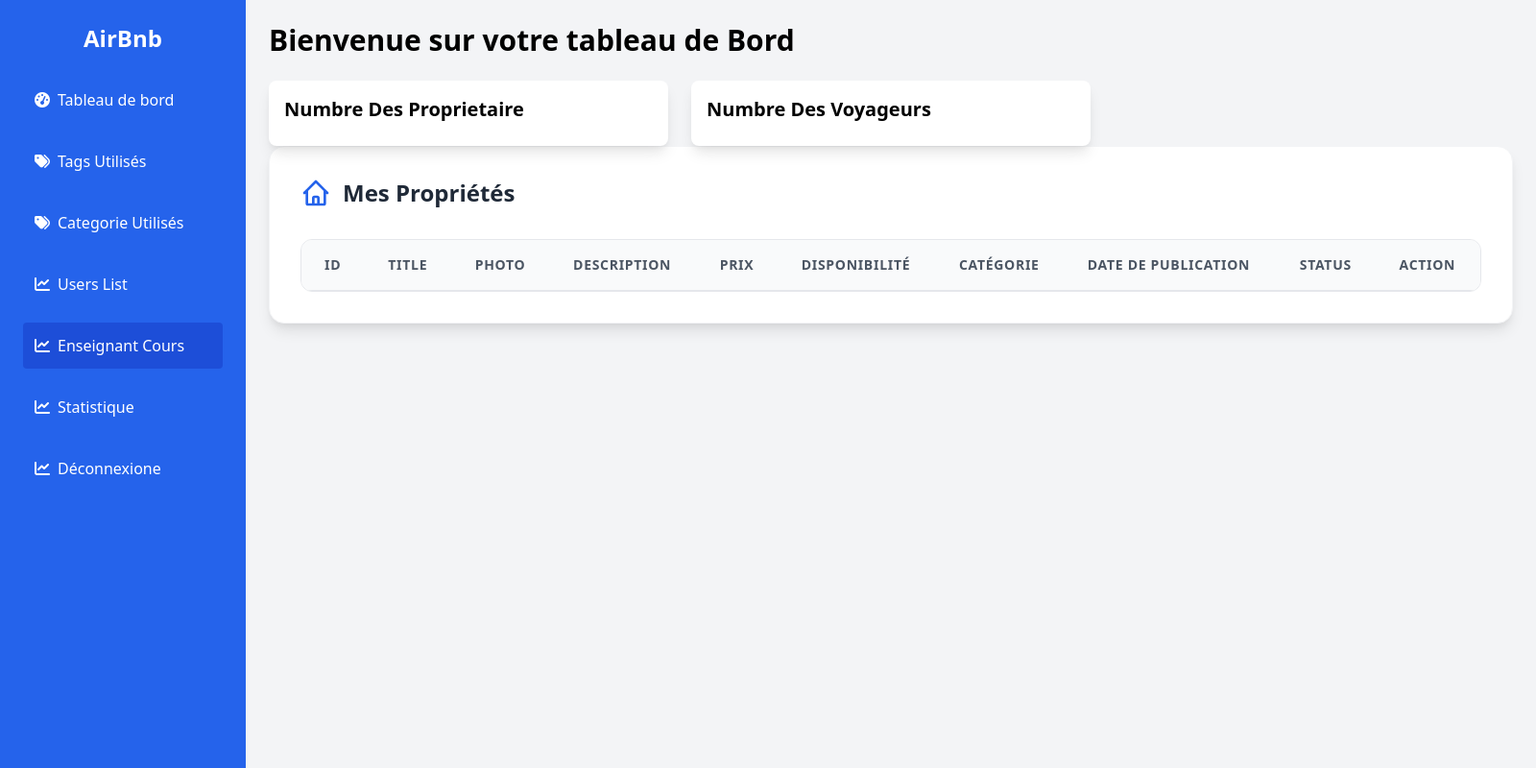
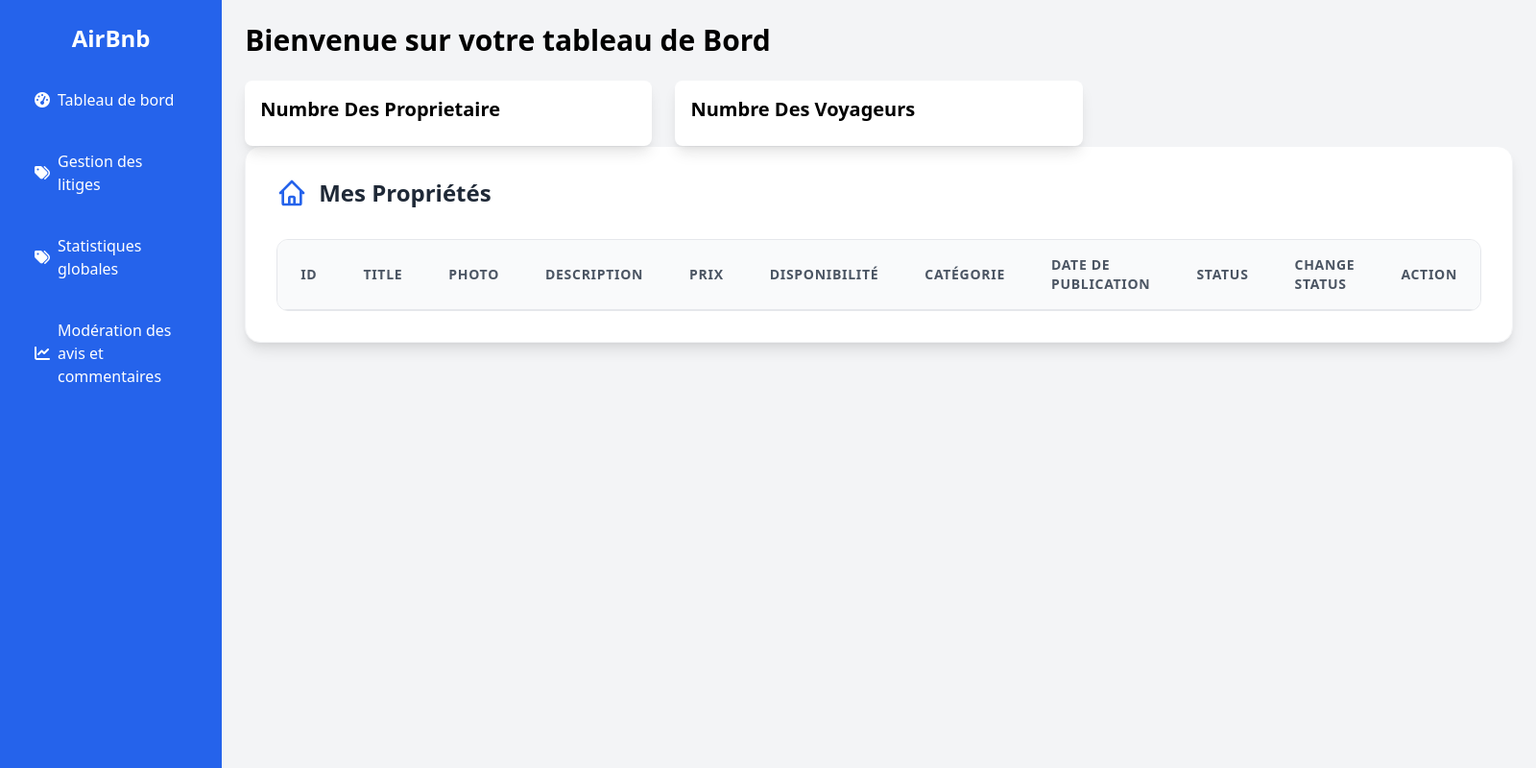
Before and after one commit to hamza2024web/airBNB, a PHP site: template project/Views/admins/admin.twig in a window 1600 px wide. Shown: the whole page at 96% size. Run offline with PHP 8.4, Linux system fonts and the light colour scheme; the template is opened without the code that fills it, so the values that code supplies are empty; some libraries are stand-ins or nearby versions.

Commit message:
solve the problem of the table and put the column statut in his place

```diff
--- a/project/Views/admins/admin.twig
+++ b/project/Views/admins/admin.twig
@@ -16,13 +16,10 @@
             <h1 class="text-2xl font-bold text-center mb-6">AirBnb</h1>
             <nav>
                 <ul class="space-y-4">
-                    <li><a href="./dashboard.php" class="flex items-center hover:bg-blue-500 p-3 rounded transition duration-300"><i class="fas fa-tachometer-alt"></i><span class="ml-2">Tableau de bord</span></a></li>
-                    <li><a href="./tag.php" class="flex items-center hover:bg-blue-500 p-3 rounded transition duration-300"><i class="fas fa-tags"></i><span class="ml-2">Tags Utilisés</span></a></li>
-                    <li><a href="./categorie.php" class="flex items-center hover:bg-blue-500 p-3 rounded transition duration-300"><i class="fas fa-tags"></i><span class="ml-2">Categorie Utilisés</span></a></li>
-                    <li><a href="./UsersList.php" class="flex items-center hover:bg-blue-500 p-3 rounded transition duration-300"><i class="fas fa-chart-line"></i><span class="ml-2">Users List</span></a></li>
-                    <li><a href="./cours.php" class="flex items-center bg-blue-700 p-3 rounded transition duration-300"><i class="fas fa-chart-line"></i><span class="ml-2">Enseignant Cours</span></a></li>
-                    <li><a href="./statistique.php" class="flex items-center hover:bg-blue-500 p-3 rounded transition duration-300"><i class="fas fa-chart-line"></i><span class="ml-2">Statistique</span></a></li>
-                    <li><a href="../auth/logout.php" class="flex items-center hover:bg-blue-500 p-3 rounded transition duration-300"><i class="fas fa-chart-line"></i><span class="ml-2">Déconnexione</span></a></li>
+                    <li><a href="admin" class="flex items-center hover:bg-blue-500 p-3 rounded transition duration-300"><i class="fas fa-tachometer-alt"></i><span class="ml-2">Tableau de bord</span></a></li>
+                    <li><a href="#" class="flex items-center hover:bg-blue-500 p-3 rounded transition duration-300"><i class="fas fa-tags"></i><span class="ml-2">Gestion des litiges</span></a></li>
+                    <li><a href="#" class="flex items-center hover:bg-blue-500 p-3 rounded transition duration-300"><i class="fas fa-tags"></i><span class="ml-2">Statistiques globales </span></a></li>
+                    <li><a href="#" class="flex items-center hover:bg-blue-500 p-3 rounded transition duration-300"><i class="fas fa-chart-line"></i><span class="ml-2">Modération des avis et commentaires</span></a></li>
                 </ul>
             </nav>
         </aside>
@@ -30,7 +27,6 @@
         <main class="flex-1 p-6">
             <h2 class="text-3xl font-semibold mb-6">Bienvenue sur votre tableau de Bord</h2>
             <div class="grid grid-cols-1 md:grid-cols-2 lg:grid-cols-3 gap-6">
-                <!-- Card 1 -->
                 <div class="bg-white shadow-lg rounded-lg p-4">
                     <h3 class="font-bold text-xl">Numbre Des Proprietaire</h3>
                     <p class="text-2xl mt-2"></p>
@@ -61,6 +57,7 @@
                                 <th class="px-6 py-4 text-left text-sm font-semibold text-gray-600 uppercase tracking-wider">Catégorie</th>
                                 <th class="px-6 py-4 text-left text-sm font-semibold text-gray-600 uppercase tracking-wider">Date De Publication</th>
                                 <th class="px-6 py-4 text-left text-sm font-semibold text-gray-600 uppercase tracking-wider">Status</th>
+                                <th class="px-6 py-4 text-left text-sm font-semibold text-gray-600 uppercase tracking-wider">Change Status</th>
                                 <th class="px-6 py-4 text-left text-sm font-semibold text-gray-600 uppercase tracking-wider">Action</th>
                             </tr>
                         </thead>
@@ -118,6 +115,23 @@
                                     </span>
                                 </td>
                                 <td class="px-6 py-4 whitespace-nowrap">
+                                    <form action="/" method="POST" class="flex flex-wrap gap-2">
+                                        <input type="hidden" name="id" value="{{ result.id }}">
+                                        {% if result.statut != "Validé" %}
+                                        <button type="submit" name="Non Validé" value="Validé"
+                                            class="inline-flex items-center px-3 py-1.5 text-sm font-medium text-white bg-green-500 rounded-lg shadow-sm hover:bg-green-600 transition-all duration-200 hover:shadow-md">
+                                            Validé
+                                        </button>
+                                        {% endif %}
+                                        {% if result.statut != "Non Validé" %}
+                                        <button type="submit" name="Non Validé" value="Non Validé"
+                                            class="inline-flex items-center px-3 py-1.5 text-sm font-medium text-white bg-red-500 rounded-lg shadow-sm hover:bg-red-600 transition-all duration-200 hover:shadow-md">
+                                            Non Validé
+                                        </button>
+                                        {% endif %}
+                                    </form>
+                                </td>
+                                <td class="px-6 py-4 whitespace-nowrap">
                                     <button class="inline-flex items-center px-4 py-2 text-sm font-medium text-blue-600 hover:text-blue-800 transition-colors duration-200"
                                         onclick="showAnnonces('{{ result.title }}', '{{ result.photo }}', '{{ result.description }}', '{{ result.prix }}', '{{ result.disponibilite }}', '{{ result.categoryname }}')">
                                         Voir plus
@@ -127,6 +141,55 @@
                             {% endfor %}
                         </tbody>
                     </table>
+                </div>
+            </div>
+                        <div id="annonceDetails" class="hidden fixed inset-0 bg-gray-900/75 backdrop-blur-sm flex justify-center items-center z-50">
+                <div class="bg-white p-6 md:p-8 rounded-2xl shadow-2xl w-full max-w-2xl mx-4 max-h-[90vh] overflow-y-auto transform transition-all duration-300 scale-95 opacity-0" id="modalContent">
+                    <!-- Header -->
+                    <div class="flex justify-between items-center mb-6">
+                        <h2 class="text-2xl font-bold text-gray-800 line-clamp-2" id="detailTitle"></h2>
+                        <button onclick="closeAnnonces()" class="p-2 hover:bg-gray-100 rounded-full transition-colors">
+                            <svg class="w-6 h-6 text-gray-500" fill="none" stroke="currentColor" viewBox="0 0 24 24">
+                                <path stroke-linecap="round" stroke-linejoin="round" stroke-width="2" d="M6 18L18 6M6 6l12 12"></path>
+                            </svg>
+                        </button>
+                    </div>
+
+                    <!-- Image Container -->
+                    <div class="relative mb-6 rounded-xl overflow-hidden shadow-lg">
+                        <img id="detailPhoto" src="" alt="Property Photo" class="w-full h-72 object-cover transition-transform duration-300 hover:scale-105">
+                        <div class="absolute top-4 right-4">
+                            <span class="px-4 py-2 bg-blue-600 text-white rounded-full font-bold shadow-lg">
+                                <span id="detailPrix"></span> €/mois
+                            </span>
+                        </div>
+                    </div>
+
+                    <!-- Content -->
+                    <div class="space-y-4">
+                        <div class="bg-gray-50 p-4 rounded-xl">
+                            <div class="flex items-center space-x-2 mb-2">
+                                <div class="w-3 h-3 rounded-full" id="availabilityDot"></div>
+                                <p class="font-semibold">
+                                    Disponibilité: <span id="detailDisponibilite" class="font-normal"></span>
+                                </p>
+                            </div>
+                            <p class="text-gray-600">
+                                Catégorie: <span id="detailCategory" class="font-medium"></span>
+                            </p>
+                        </div>
+
+                        <div class="prose max-w-none">
+                            <p class="text-gray-600 leading-relaxed" id="detailDescription"></p>
+                        </div>
+                    </div>
+
+                    <!-- Footer -->
+                    <div class="mt-8 flex justify-end">
+                        <button onclick="closeAnnonces()" class="px-6 py-3 bg-red-600 text-white rounded-xl hover:bg-red-700 transition-all duration-300 shadow-lg hover:shadow-xl transform hover:-translate-y-0.5 active:translate-y-0">
+                            Fermer
+                        </button>
+                    </div>
                 </div>
             </div>
         </main>
```
